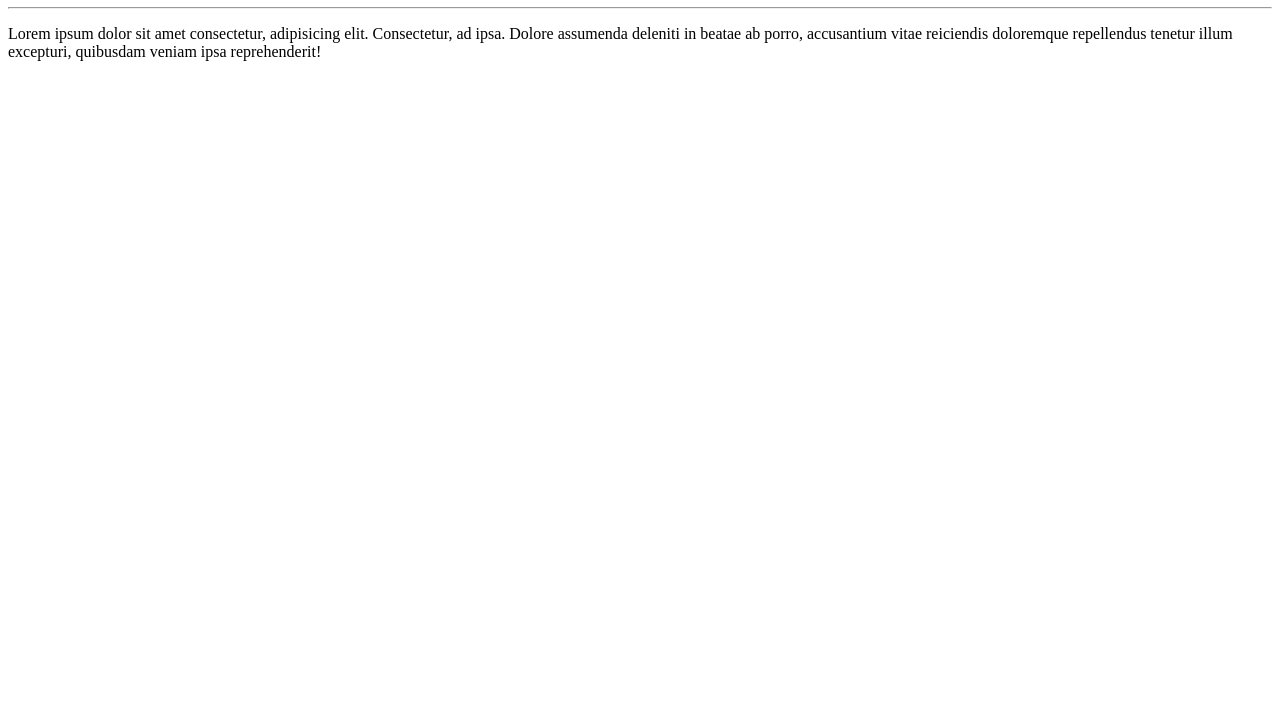
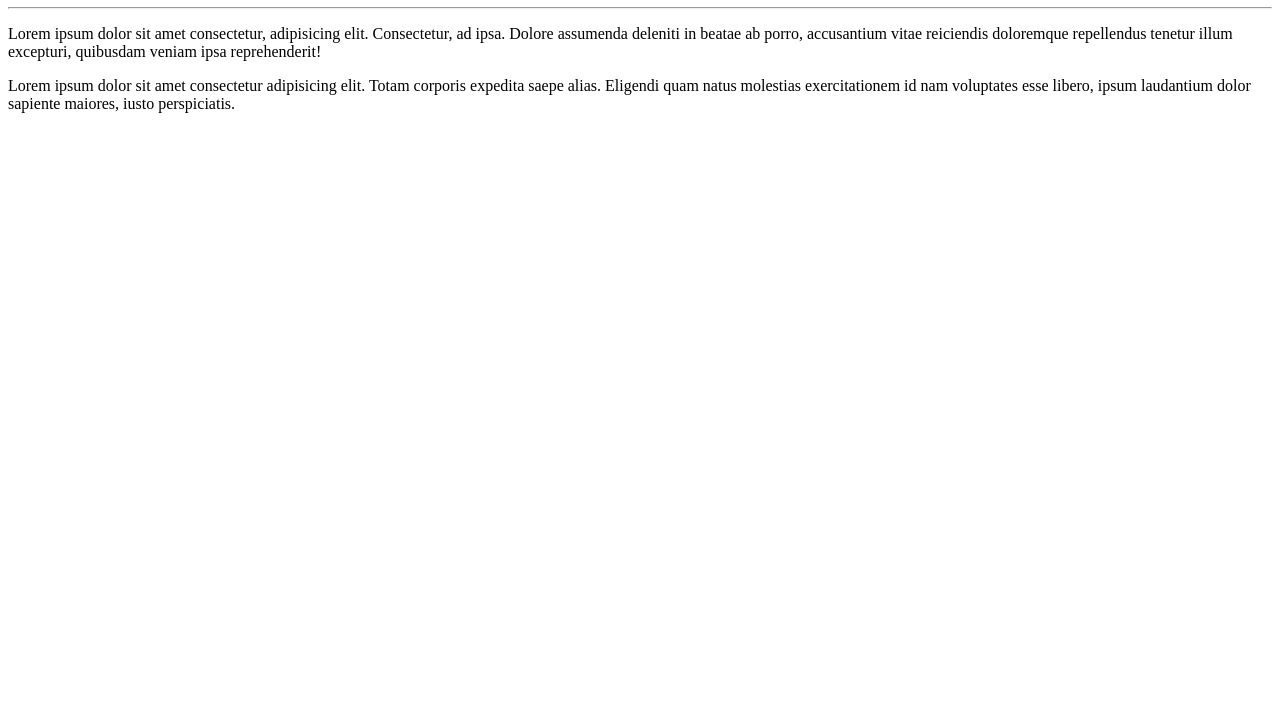
Before and after one commit to figarosolucoes/Ola-Mundo, a plain HTML site: page site-exemplo/index.html in a window 1280 px wide. Shown: the part 73-800 px from the top of the page. Drawn offline with Linux system fonts and the light colour scheme.

Commit message:
Alterção no  index.html
Adição de parágrafo.

```diff
--- a/site-exemplo/index.html
+++ b/site-exemplo/index.html
@@ -9,6 +9,7 @@
     <h1>Olá, Mundo!</h1>
     <hr>
     <p>Lorem ipsum dolor sit amet consectetur, adipisicing elit. Consectetur, ad ipsa. Dolore assumenda deleniti in beatae ab porro, accusantium vitae reiciendis doloremque repellendus tenetur illum excepturi, quibusdam veniam ipsa reprehenderit!</p>
+    <p>Lorem ipsum dolor sit amet consectetur adipisicing elit. Totam corporis expedita saepe alias. Eligendi quam natus molestias exercitationem id nam voluptates esse libero, ipsum laudantium dolor sapiente maiores, iusto perspiciatis.</p>
 
 
 </body>
```
